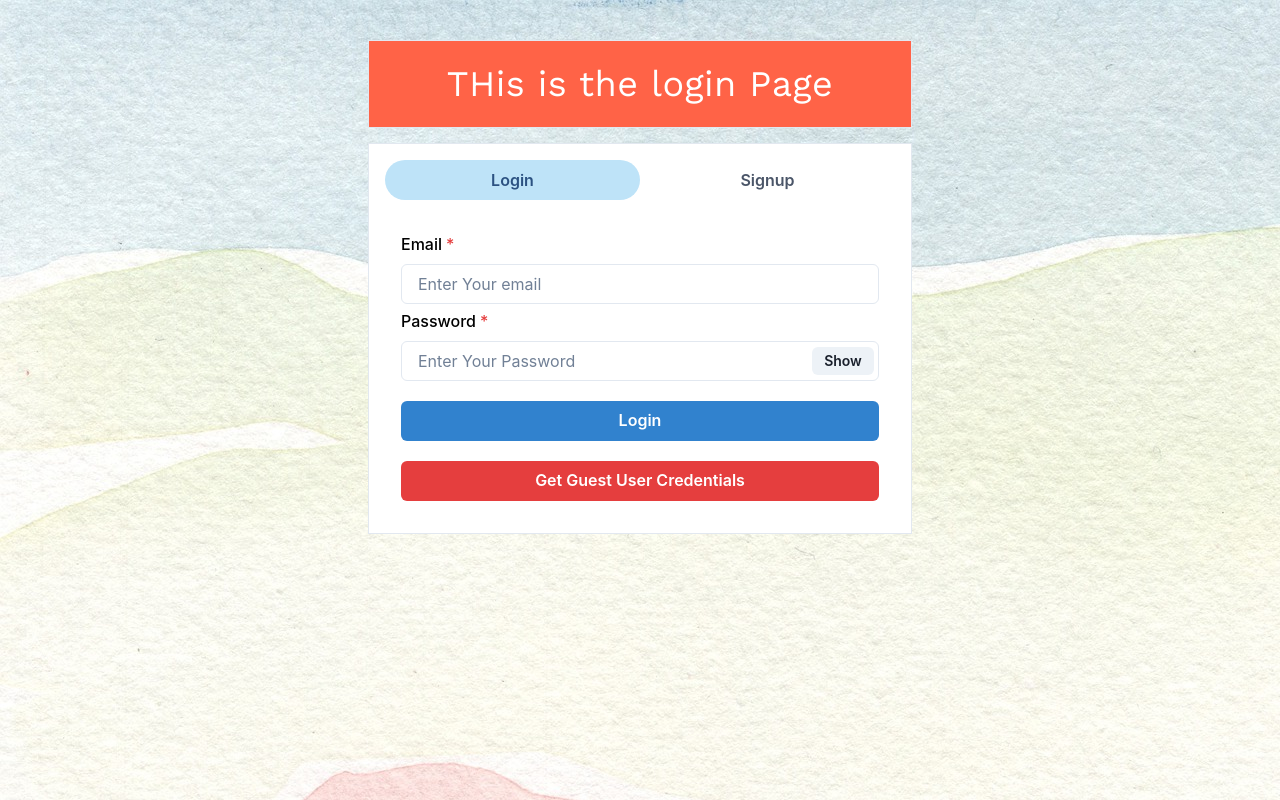
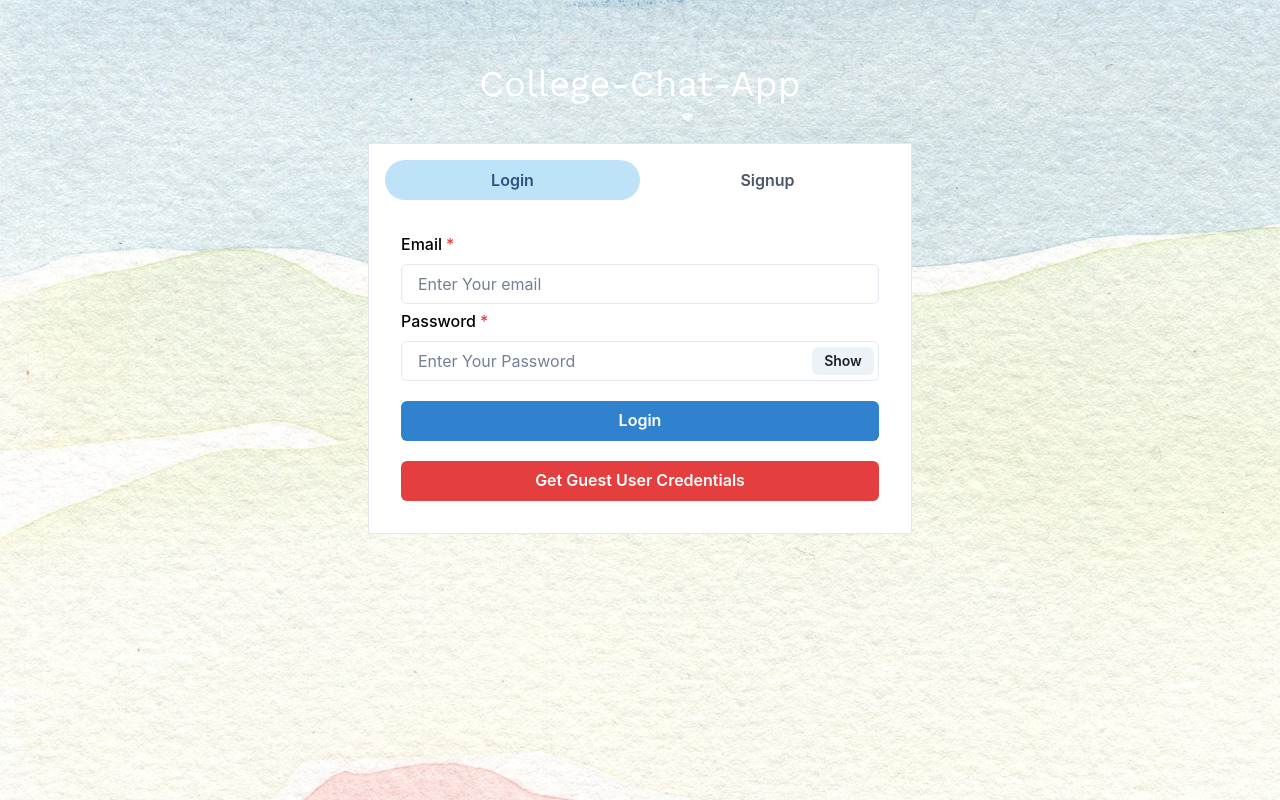
Before and after one commit to Vishesh3569/Chat-Application, a React (Create React App) app in the folder frontend/: page / in a window 1280 px wide. Built offline with nearby package versions, Linux system fonts and the light colour scheme.

Commit message:
Update Homepage.js

```diff
--- a/frontend/src/pages/Homepage.js
+++ b/frontend/src/pages/Homepage.js
@@ -29,9 +29,9 @@ const Homepage = () => {
   return (
 
     <Container maxW="xl" centerContent >
-      <Box d="flex" m="40px 0 15px 0 " borderRadius="1g" borderWidth="1px" bg='tomato' w='100%' p={4} color='white' letterSpacing='wide'>
+      <Box d="flex" m="40px 0 15px 0 " borderRadius="1g" borderWidth="1px" bg='58D68D' w='100%' p={4} color='white' letterSpacing='wide'>
   <Center><Text fontSize="4xl" fontFamily="Work sans" >
-    THis is the login Page
+     College-Chat-App
     </Text></Center>
 </Box>
 <Box bg="white" w="100%" p={4} borderRadius="1g" borderWidth="1px" color="black">
```
